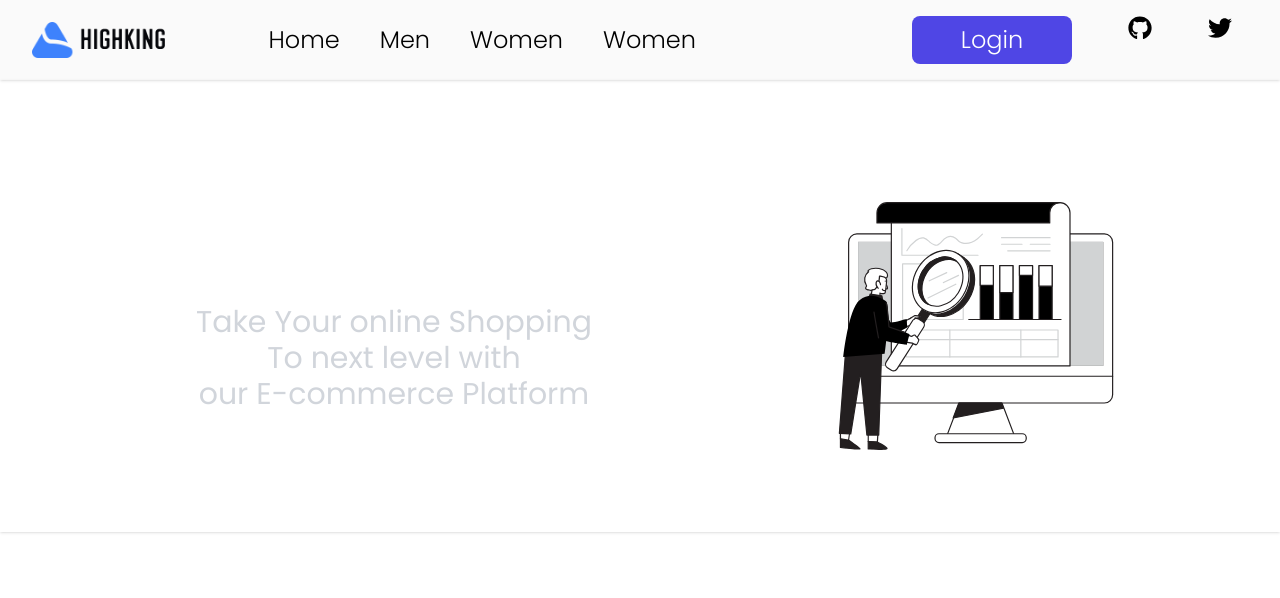
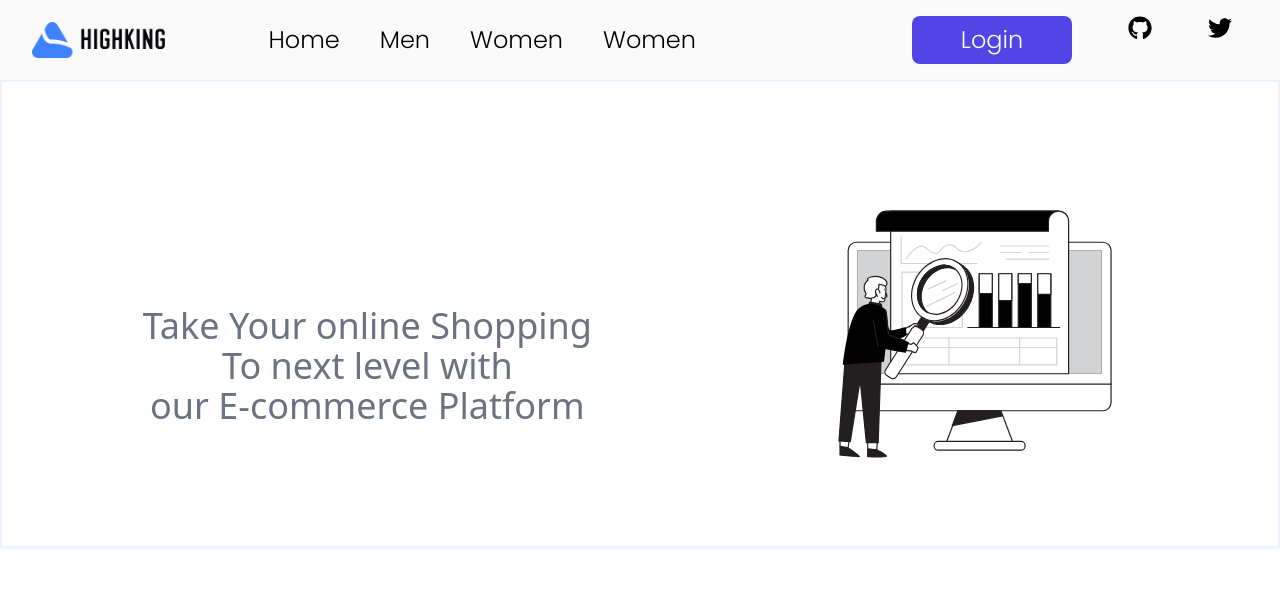
Before and after one commit to Clifftech123/react-ecommerce_website, a React (Create React App) app: page / in a window 1280 px wide. Shown: the top 598 px of the page. Built offline with nearby package versions, Linux system fonts and the light colour scheme.

Commit message:
I change the hero section background to white

```diff
--- a/src/Pages/HomePage/HeroSection.jsx
+++ b/src/Pages/HomePage/HeroSection.jsx
@@ -6,7 +6,7 @@ const HeroSection = () => {
 		<>
 			{/* ==============  HERO SECTION ==============*/}
 			<div id="Introduction" className="Introduction text-center">
-				<div className="  bg-NavbarBgColor shadow  grid lg:grid-cols-2 2xl:grid-cols-5">
+				<div className="  bg-white border-2   border-lightprimary shadow-sm  grid lg:grid-cols-2 2xl:grid-cols-5">
 					<div className="px-8 py-12 max-w-md mx-auto sm:max-w-xl lg:px-12 lg:py-24 lg:max-w-full xl:mr-0 2xl:col-span-2">
 						<div className="xl:max-w-lg ">
 							{/* IMAGE  DISPLAY ON SMALL SCREEN  ONLY  */}
@@ -17,7 +17,7 @@ const HeroSection = () => {
 									alt="SVG img "
 								/>
 							</div>
-							<h1 className=" tracking-normal  mt-6 text-2xl font-Poppins  text-gray-300 sm:mt-8 sm:text-2xl lg:text-3xl xl:text-3xl">
+							<h1 className=" tracking-normal mt-6  text-gray-500 text-2xl  sm:mt-8 sm:text-2xl md:text-4xl ">
 								Take Your online Shopping
 								<br className="hidden lg:inline" />
 								<span className="text-G_Purple">
```
